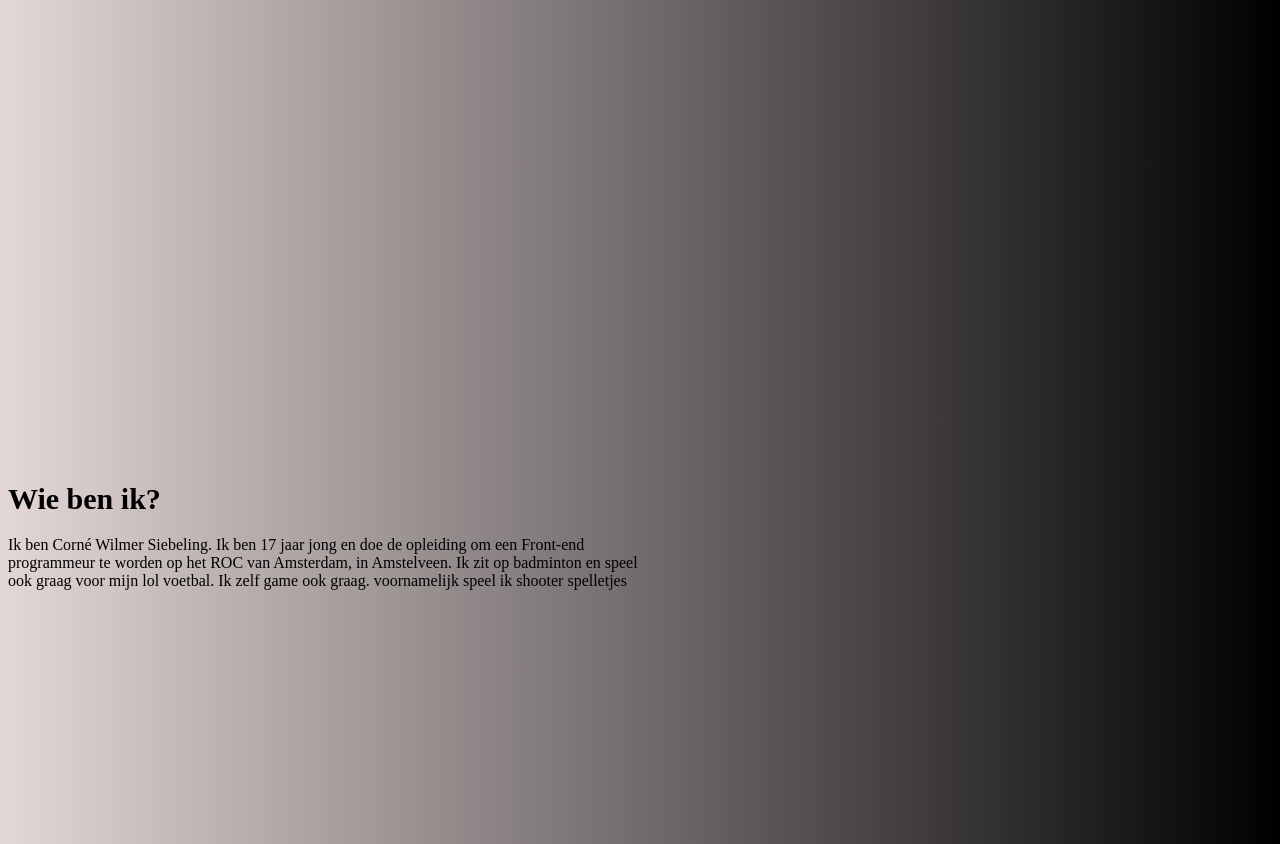
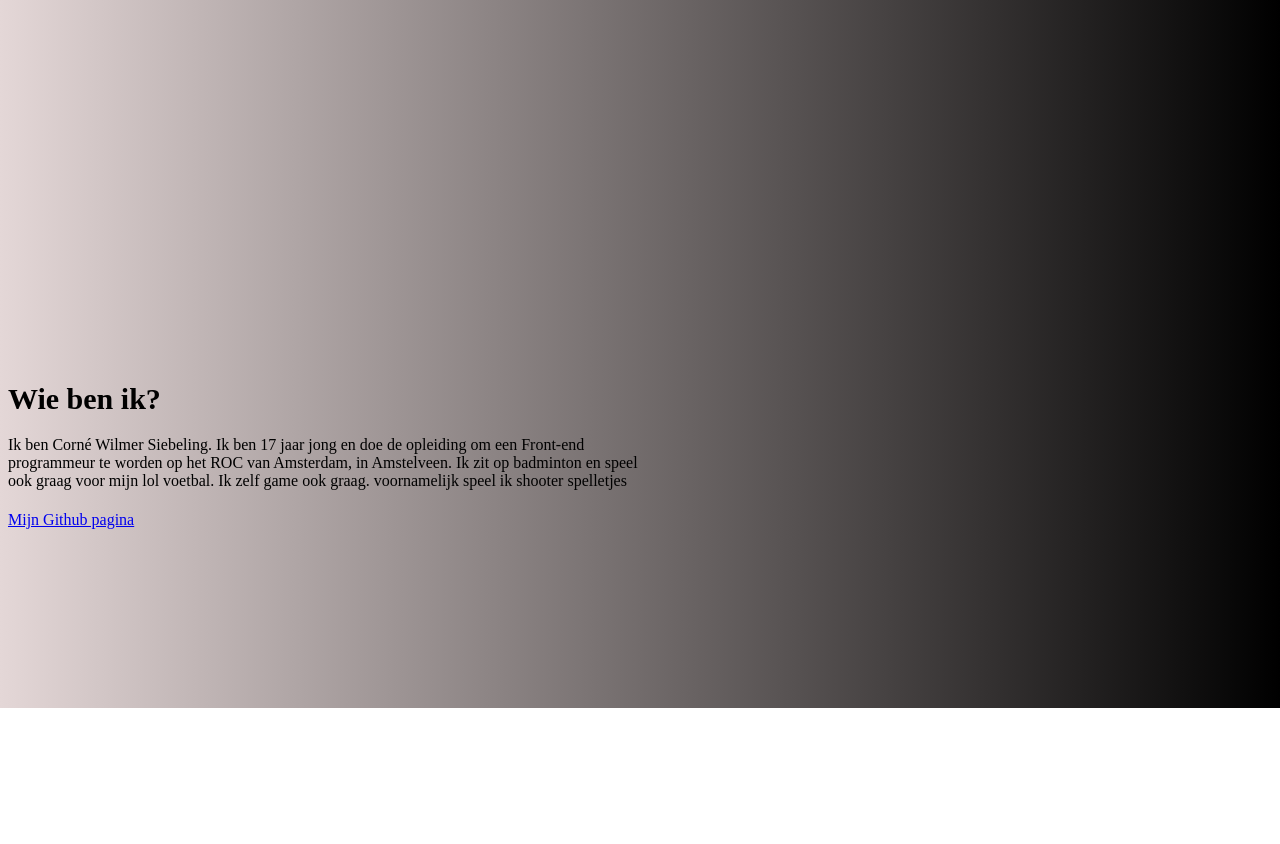
Before and after one commit to CorneSiebeling/project-portfolio-CorneSiebeling, a plain HTML site: page index.html in a window 1280 px wide. Shown: the part 92-936 px from the top of the page. After the commit the page ends 800 px from the top, so only its background shows below. Drawn offline with Linux system fonts and the light colour scheme.

Commit message:
github gelinked

```diff
--- a/index.html
+++ b/index.html
@@ -32,9 +32,10 @@
                <p>Ik ben Corné Wilmer Siebeling. Ik ben 17 jaar jong en doe de opleiding om een
                 Front-end programmeur te worden op het ROC van Amsterdam, in Amstelveen. Ik zit op badminton en speel ook graag voor mijn lol voetbal.
                 Ik zelf game ook graag. voornamelijk speel ik shooter spelletjes
+
                </p>
             </div>
-
+            <a href="https://github.com/CorneSiebeling">Mijn Github pagina</a>
         </footer>
 </body>
 </html>
--- a/style.css
+++ b/style.css
@@ -37,10 +37,10 @@ ul {
     position: absolute;
 }
 main{
-    height: 500px;
+    height: 400px;
 }
 div{
-    height: 300px;
+    height: 75px;
     width: 50%;
 }
 h1{
```
